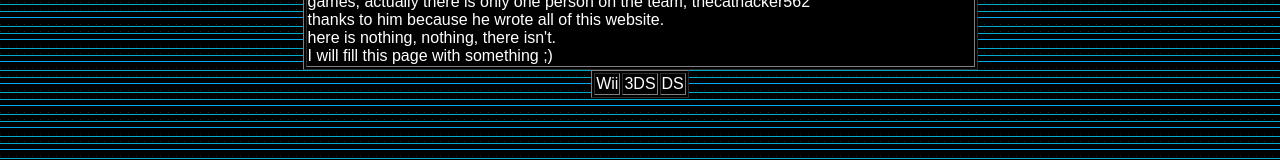
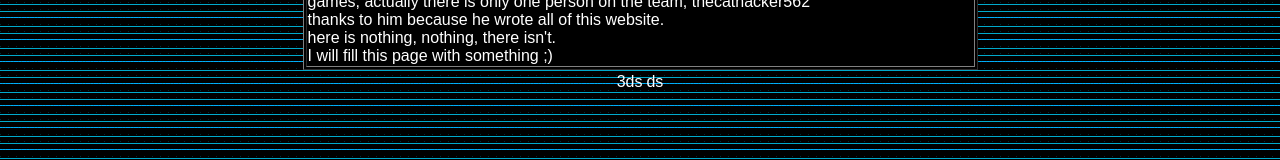
Before and after one commit to aerglass/aerglass.github.io, a plain HTML site: page cubed/index.html in a window 1280 px wide. Shown: the part 158-318 px from the top of the page. Drawn offline with Linux system fonts and the light colour scheme.

Commit message:
Update index.html

```diff
--- a/cubed/index.html
+++ b/cubed/index.html
@@ -36,7 +36,7 @@
 thanks to him because he wrote all of this website.<br>
 here is nothing, nothing, there isn't. <br>
 I will fill this page with something ;) <br></tr></td>
-<table border="1" bgcolor="black"><tr><td>Wii</td><td>3DS</td><td>DS</td></table>
-</table>
+  <table><tr><td>3ds</td><td>ds</td></table>
+  </table>
 </center>
 </html>
```
